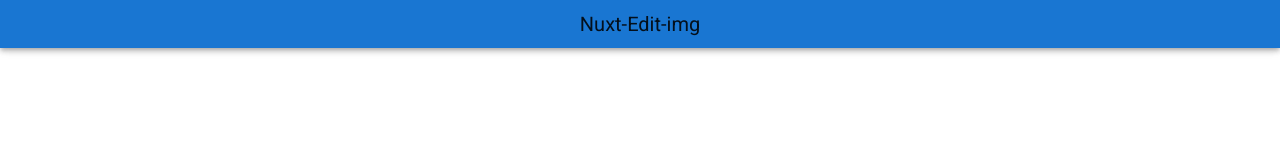
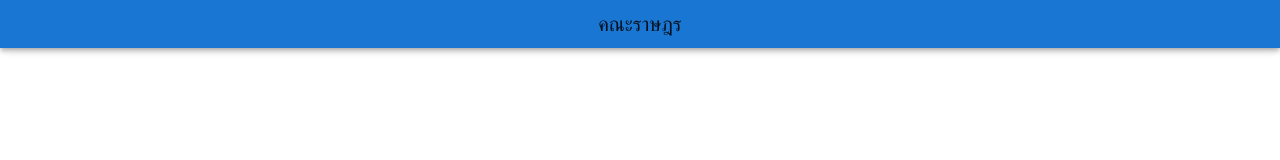
Before and after one commit to tao-Isaman/nuxt-edit-image, a Nuxt app: page / in a window 1280 px wide. Shown: the top 160 px of the page. Built offline with nearby package versions, Linux system fonts and the light colour scheme; what vue-konva would draw is missing.

Commit message:
refactor: :ambulance: change title bar name

```diff
--- a/components/AppBar.vue
+++ b/components/AppBar.vue
@@ -1,7 +1,7 @@
 <template>
   <v-app-bar color="primary" dense app>
     <v-spacer></v-spacer>
-    <v-toolbar-title>Nuxt-Edit-img</v-toolbar-title>
+    <v-toolbar-title color="primary">คณะราษฎร</v-toolbar-title>
 
     <v-spacer></v-spacer>
   </v-app-bar>
```
